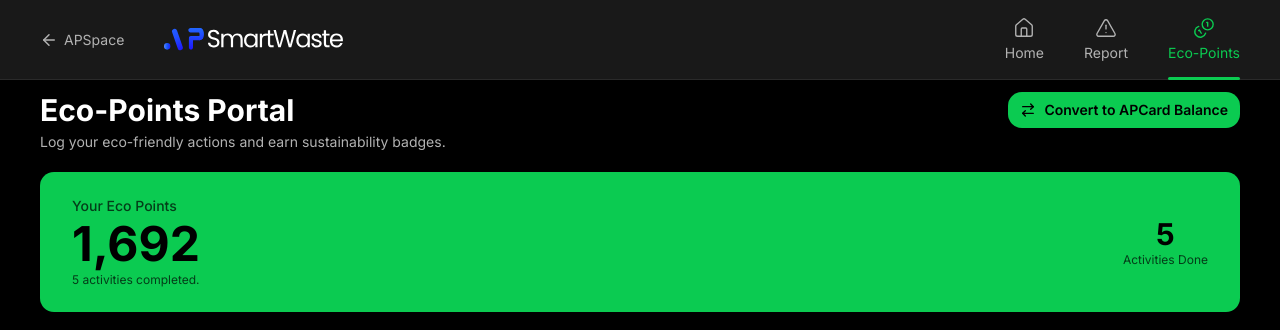
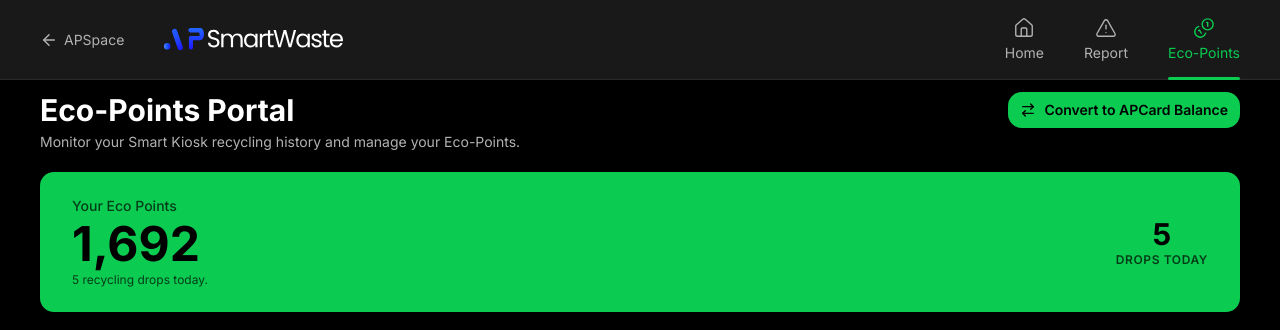
Before and after one commit to sevenpluseight/apu_gci_apsmartwaste, a Next.js app: page /student/eco-points in a window 1280 px wide. Shown: the top 330 px of the page. Built offline with nearby package versions, Linux system fonts and the light colour scheme.

Commit message:
refactor: update EcoPointsPortal text for clarity on recycling history and activities

```diff
--- a/src/app/student/eco-points/page.tsx
+++ b/src/app/student/eco-points/page.tsx
@@ -90,7 +90,7 @@
         <div>
           <h1 className="text-3xl font-bold text-white">Eco-Points Portal</h1>
           <p className="mt-1 text-sm text-[#B2B2B2]">
-            Log your eco-friendly actions and earn sustainability badges.
+            Monitor your Smart Kiosk recycling history and manage your Eco-Points.
           </p>
         </div>
         <Button
@@ -111,13 +111,13 @@
               {points.toLocaleString()}
             </p>
             <p className="mt-1 text-xs text-black/70">
-              {activitiesDone} activities completed.
+              {activitiesDone} recycling drops today.
             </p>
           </div>
           <div className="flex gap-12">
             <div className="text-center">
               <p className="text-3xl font-bold text-black">{activitiesDone}</p>
-              <p className="text-xs text-black/70">Activities Done</p>
+              <p className="text-xs text-black/70 uppercase font-semibold tracking-wider">Drops Today</p>
             </div>
           </div>
         </div>
```
